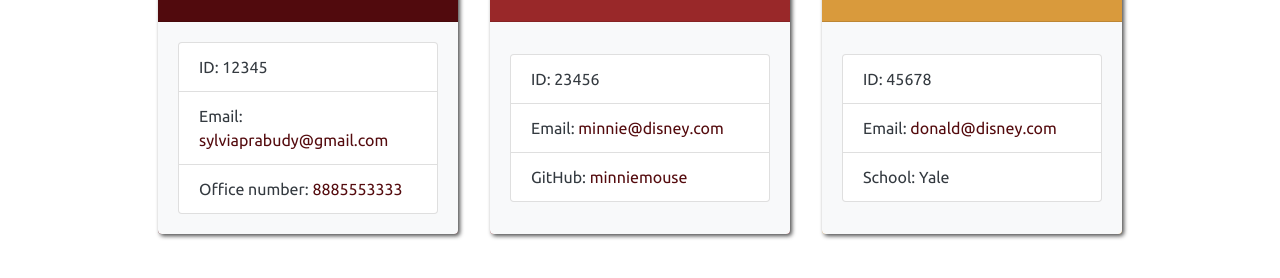
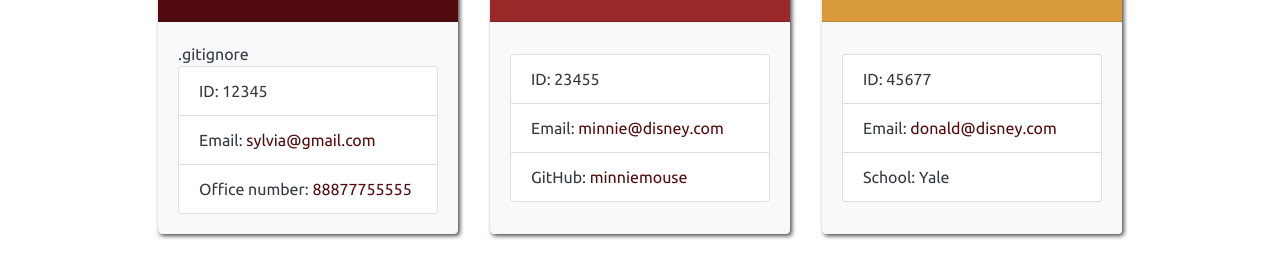
Before and after one commit to sylviaprabudy/team-profile-generator, a website: page dist/index.html in a window 1280 px wide. Shown: the part 342-620 px from the top of the page. Drawn offline with nearby package versions, Linux system fonts and the light colour scheme.

```diff
--- a/dist/index.html
+++ b/dist/index.html
@@ -30,10 +30,10 @@
                 <h4 class="card-title">Title: Manager</h4>
             </div>
             <div class="card-body bg-light">
-                <ul class="list-group text-dark">
+                <ul class="list-group text-dark">.gitignore
                     <li class="list-group-item">ID: 12345</li>
-                    <li class="list-group-item">Email: <a href="mailto:sylviaprabudy@gmail.com">sylviaprabudy@gmail.com</a></li>
-                    <li class="list-group-item">Office number: <a href="tel:8885553333">8885553333</a></li>
+                    <li class="list-group-item">Email: <a href="mailto:sylvia@gmail.com">sylvia@gmail.com</a></li>
+                    <li class="list-group-item">Office number: <a href="tel:88877755555">88877755555</a></li>
                 </ul>
             </div>
         </div>
@@ -45,7 +45,7 @@
             </div>
             <div class="card-body bg-light">
                 <ul class="list-group text-dark">
-                    <li class="list-group-item">ID: 23456</li>
+                    <li class="list-group-item">ID: 23455</li>
                     <li class="list-group-item">Email: <a href="mailto:minnie@disney.com">minnie@disney.com</a></li>
                     <li class="list-group-item">GitHub: <a href="https://github.com/minniemouse" target="_blank" rel="noopener noreferrer">minniemouse</a></li>
                 </ul>
@@ -59,7 +59,7 @@
             </div>
             <div class="card-body bg-light">
                 <ul class="list-group text-dark">
-                    <li class="list-group-item">ID: 45678</li>
+                    <li class="list-group-item">ID: 45677</li>
                     <li class="list-group-item">Email: <a href="mailto:donald@disney.com">donald@disney.com</a></li>
                     <li class="list-group-item">School: Yale</li>
                 </ul>
```
Also changed, not shown: README.md.
